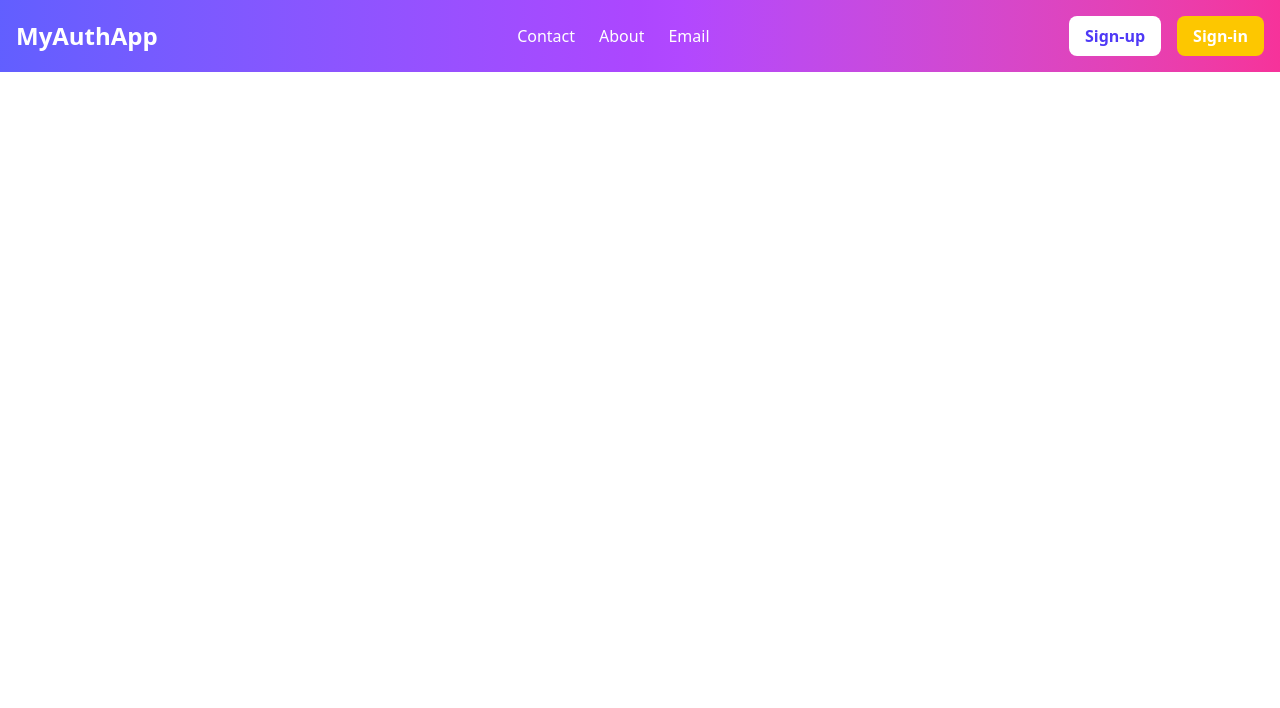
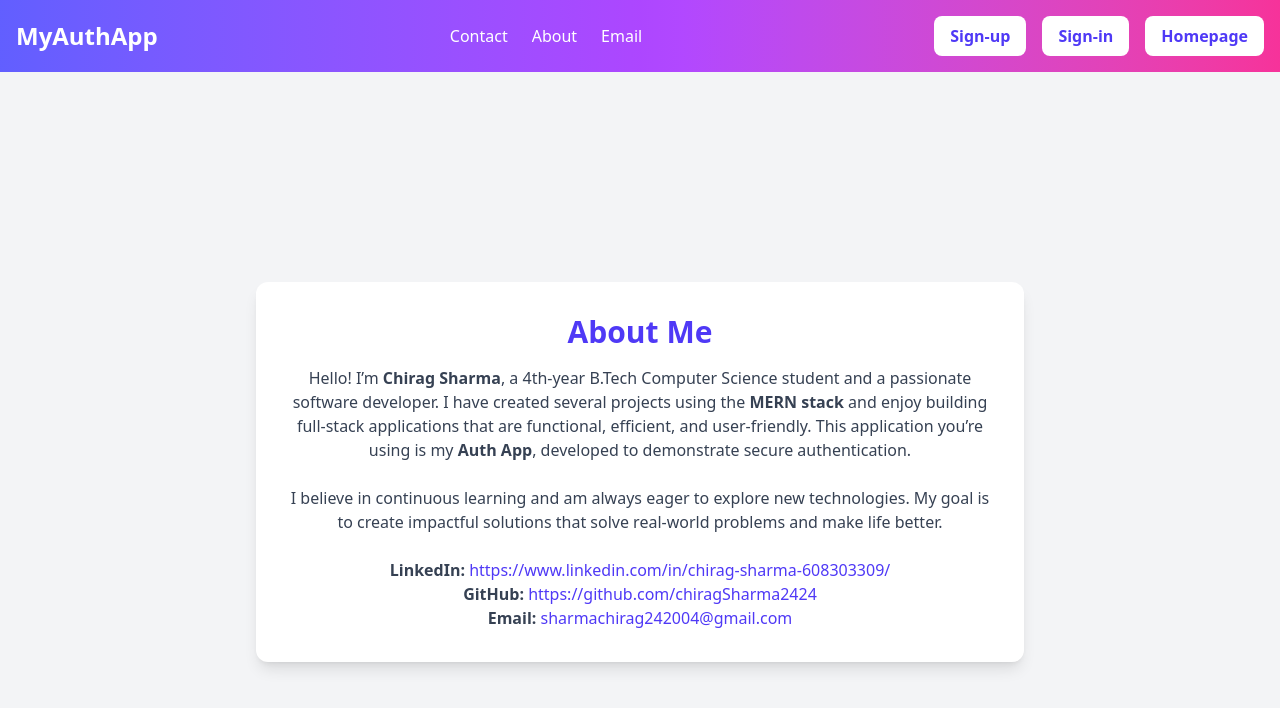
Before and after one commit to chiragSharma2424/Backends, a React (Vite) app in the folder auth-2/frontend/: page /about in a window 1280 px wide. Shown: the top 708 px of the page. Built offline with nearby package versions, Linux system fonts and the light colour scheme.

Commit message:
about section added

```diff
--- a/auth-2/frontend/src/App.jsx
+++ b/auth-2/frontend/src/App.jsx
@@ -4,12 +4,14 @@ import Signup from "./components/Signup";
 import Signin from "./components/Signin";
 import Navbar from "./components/Navbar";
 import Homepage from "./components/Homepage";
+import Aboutus from "./components/Aboutus";
 
 function App() {
   return (
     <>
         <Navbar />
         <Routes>
+           <Route path="/about" element={<Aboutus />} />
            <Route path="/" element={<Homepage />} />
            <Route path="/signup" element={<Signup />} />
            <Route path="/signin" element={<Signin />} />
--- /dev/null
+++ b/auth-2/frontend/src/components/Aboutus.jsx
@@ -0,0 +1,39 @@
+import React from "react";
+
+function Aboutus() {
+  return (
+    <div className="min-h-screen bg-gray-100 flex items-center justify-center p-6">
+      <div className="bg-white rounded-xl shadow-lg p-8 max-w-3xl text-center">
+        <h1 className="text-3xl font-bold text-indigo-600 mb-4">About Me</h1>
+        <p className="text-gray-700 mb-6">
+          Hello! I’m <span className="font-semibold">Chirag Sharma</span>, a 4th-year B.Tech Computer Science student and a passionate software developer.
+          I have created several projects using the <span className="font-semibold">MERN stack</span> and enjoy building full-stack applications that are functional, efficient, and user-friendly.
+          This application you’re using is my <span className="font-semibold">Auth App</span>, developed to demonstrate secure authentication.
+        </p>
+
+        <p className="text-gray-700 mb-6">
+          I believe in continuous learning and am always eager to explore new technologies.
+          My goal is to create impactful solutions that solve real-world problems and make life better.
+        </p>
+
+        <div className="text-gray-700">
+          <p>
+            <span className="font-semibold">LinkedIn:</span>{" "}
+            <a href="https://www.linkedin.com/in/chirag-sharma-608303309/" className="text-indigo-600 hover:underline"  target="_blank" rel="noopener noreferrer">https://www.linkedin.com/in/chirag-sharma-608303309/</a>
+          </p>
+          <p>
+            <span className="font-semibold">GitHub:</span>{" "}
+            <a href="https://github.com/chiragSharma2424" className="text-indigo-600 hover:underline" target="_blank" rel="noopener noreferrer">https://github.com/chiragSharma2424</a>
+          </p>
+          <p>
+
+            <span className="font-semibold">Email:</span>{" "}
+            <a href="mailto:sharmachirag242004@gmail.com" className="text-indigo-600 hover:underline">sharmachirag242004@gmail.com</a>
+          </p>
+        </div>
+      </div>
+    </div>
+  );
+}
+
+export default Aboutus;
--- a/auth-2/frontend/src/components/Homepage.jsx
+++ b/auth-2/frontend/src/components/Homepage.jsx
@@ -24,12 +24,11 @@ function Homepage() {
 
       </div>
 
-
       <footer className="absolute bottom-4 text-sm opacity-80">
         © {new Date().getFullYear()} Auth System. All rights reserved.
       </footer>
     </div>
-  );
+  )
 }
 
 export default Homepage;
--- a/auth-2/frontend/src/components/Navbar.jsx
+++ b/auth-2/frontend/src/components/Navbar.jsx
@@ -11,9 +11,17 @@ function Navbar() {
         <h1 className="text-white text-2xl font-bold">MyAuthApp</h1>
 
         <ul className="hidden md:flex space-x-6 text-white font-medium">
-          <li className="hover:text-yellow-300 cursor-pointer transition">Contact</li>
-          <li className="hover:text-yellow-300 cursor-pointer transition">About</li>
-          <li className="hover:text-yellow-300 cursor-pointer transition">Email</li>
+          <li className="hover:text-yellow-300 cursor-pointer transition" onClick={() => {
+              navigate('/about');
+          }}>Contact</li>
+
+          <li className="hover:text-yellow-300 cursor-pointer transition" onClick={() => {
+              navigate('/about')
+          }}>About</li>
+
+          <li className="hover:text-yellow-300 cursor-pointer transition" onClick={() => {
+              navigate('/about');
+          }}>Email</li>
         </ul>
 
 
@@ -24,10 +32,15 @@ function Navbar() {
                 navigate('/signup')
              }}>Sign-up</button>
 
-          <button className="bg-yellow-400 text-white px-4 py-2 rounded-lg font-semibold hover:bg-yellow-500 transition"
+             <button className="bg-white text-indigo-600 px-4 py-2 rounded-lg font-semibold hover:bg-indigo-100 transition"
              onClick={() => {
-                navigate('/signin');
+                navigate('/signin')
              }}>Sign-in</button>
+
+             <button className="bg-white text-indigo-600 px-4 py-2 rounded-lg font-semibold hover:bg-indigo-100 transition"
+             onClick={() => {
+                navigate('/')
+             }}>Homepage</button>
 
         </div>
       </div>
--- a/auth-2/frontend/src/components/Signin.jsx
+++ b/auth-2/frontend/src/components/Signin.jsx
@@ -1,9 +1,27 @@
-import React from 'react'
+import React from "react";
 
 function Signin() {
   return (
-    <div>
-       hello from signin
+    <div className="min-h-screen bg-gray-300 flex items-center justify-center">
+      <div className="bg-white p-8 rounded-xl shadow-md w-full max-w-sm">
+        <h2 className="text-2xl font-bold text-center text-gray-800 mb-6">Sign In</h2>
+
+        <form className="space-y-4">
+
+          <div>
+            <label className="block text-gray-700 font-medium mb-1">Email</label>
+            <input type="email" placeholder="Enter your email" className="w-full px-4 py-2 border border-gray-300 rounded-lg focus:outline-none focus:ring-2 focus:ring-indigo-500" />
+          </div>
+
+
+          <div>
+            <label className="block text-gray-700 font-medium mb-1">Password</label>
+            <input type="password" placeholder="Enter your password" className="w-full px-4 py-2 border border-gray-300 rounded-lg focus:outline-none focus:ring-2 focus:ring-indigo-500"/>
+          </div>
+
+          <button type="submit" className="w-full bg-indigo-500 text-white py-2 rounded-lg font-semibold hover:bg-indigo-600 transition">Sign In</button>
+        </form>
+      </div>
     </div>
   )
 }
```
